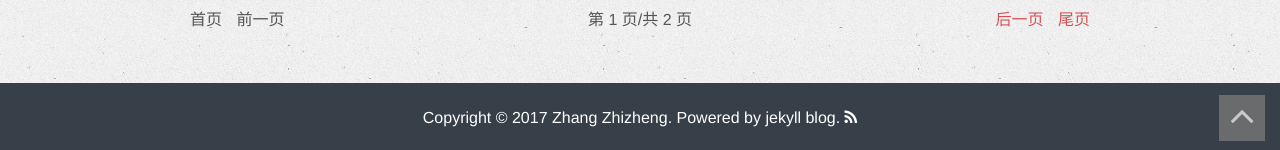
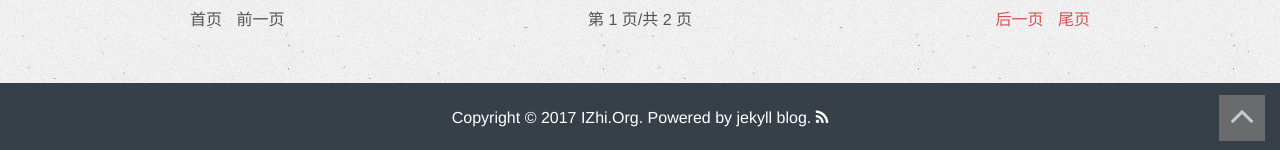
Before and after one commit to zhizheng/zhizheng.github.io, a Jekyll site: the page built from index.html, in a window 1280 px wide and 900 px high, scrolled down 5006 px. Shown: the part 747-897 px from the top of the window. Built offline with Jekyll 4.4.1, drawn with Linux system fonts in a browser that asks for light colours; the list of posts is cut into pages by our own code.

```diff
--- a/_config.yml
+++ b/_config.yml
@@ -1,7 +1,8 @@
 # This is the default format.
 # For more see: http://jekyllrb.com/docs/permalinks/
-#baseurl: /blog
-permalink: /:year/:month/:day/:title/
+# baseurl: /blog
+# permalink: /:year/:month/:day/:title/
+permalink: /:title/
 markdown: kramdown
 exclude: [".rvmrc", ".rbenv-version", "README.md", "Rakefile", "changelog.md"]
 highlighter: rouge
@@ -16,7 +17,7 @@ safe: false
 title : 爱知笔记
 tagline: Site Tagline
 author :
-  name : Zhang Zhizheng
+  name : IZhi.Org
   email : zhizheng118@gmail.com
   github : username
   twitter : username
@@ -30,7 +31,6 @@ author :
 # Else if you are pushing to username.github.io, replace with your username.
 # Finally if you are pushing to a GitHub project page, include the project name at the end.
 #
-# production_url : https://zhizheng.github.io/blog/
 production_url : http://izhi.org
 
 # plugins
@@ -67,7 +67,6 @@ JB :
   #   - Only the following values are falsy: ["", null, false]
   #   - When setting BASE_PATH it must be a valid url.
   #      This means always setting the protocol (http|https) or prefixing with "/"
-  # BASE_PATH : https://zhizheng.github.io
   # BASE_PATH : /blog
 
   # By default, the asset_path is automatically defined relative to BASE_PATH plus the enabled theme.
@@ -75,9 +74,7 @@ JB :
   #
   # Override this by defining an absolute path to assets here.
   # ex:
-  #   http://s3.amazonaws.com/yoursite/themes/watermelon
-  #   /assets
-  # ASSET_PATH : https://zhizheng.github.io/assets/themes/twitter
+  #   http://s3.amazonaws.com/yoursite/themes/watermelon/assets
   # ASSET_PATH : /blog/assets/themes/twitter
 
   # These paths are to the main pages Jekyll-Bootstrap ships with.
```
